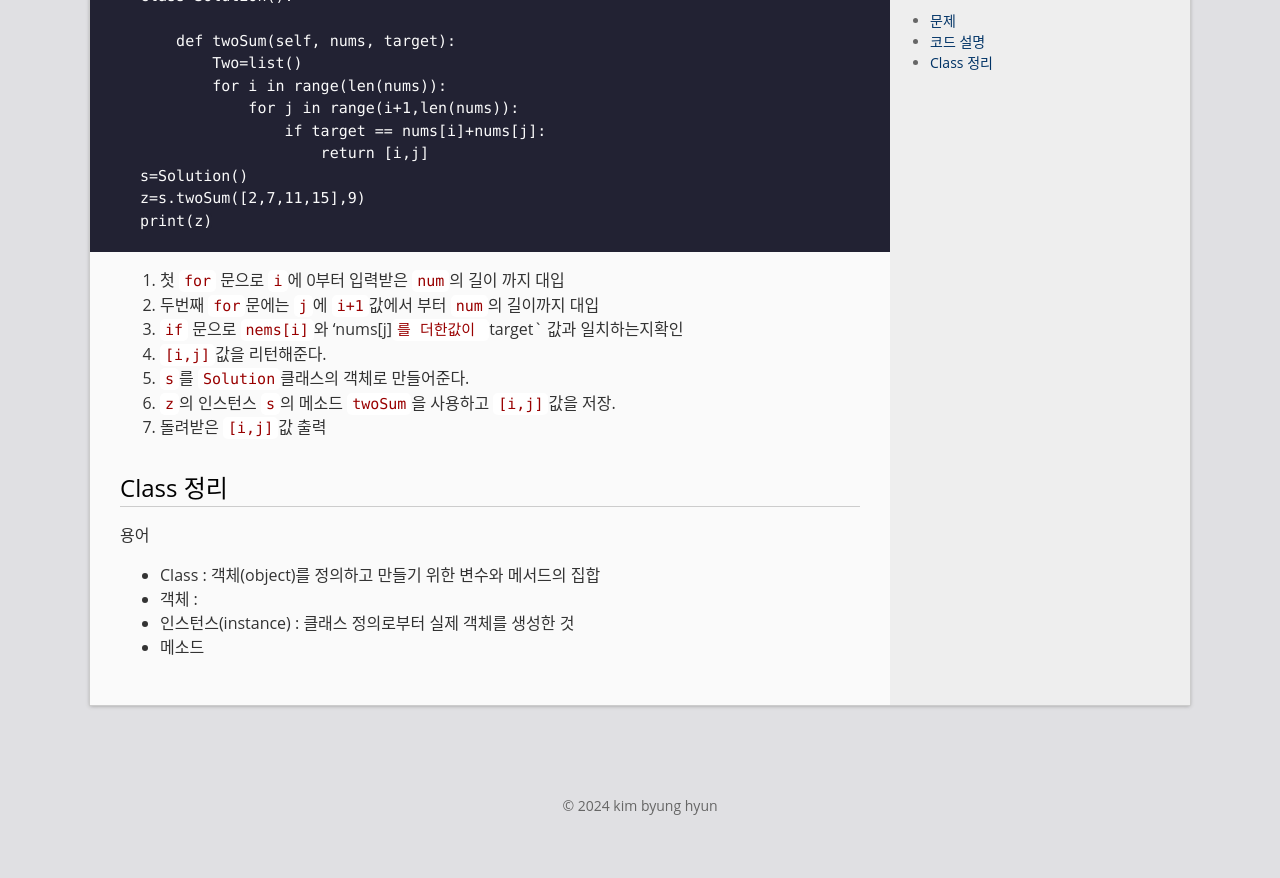
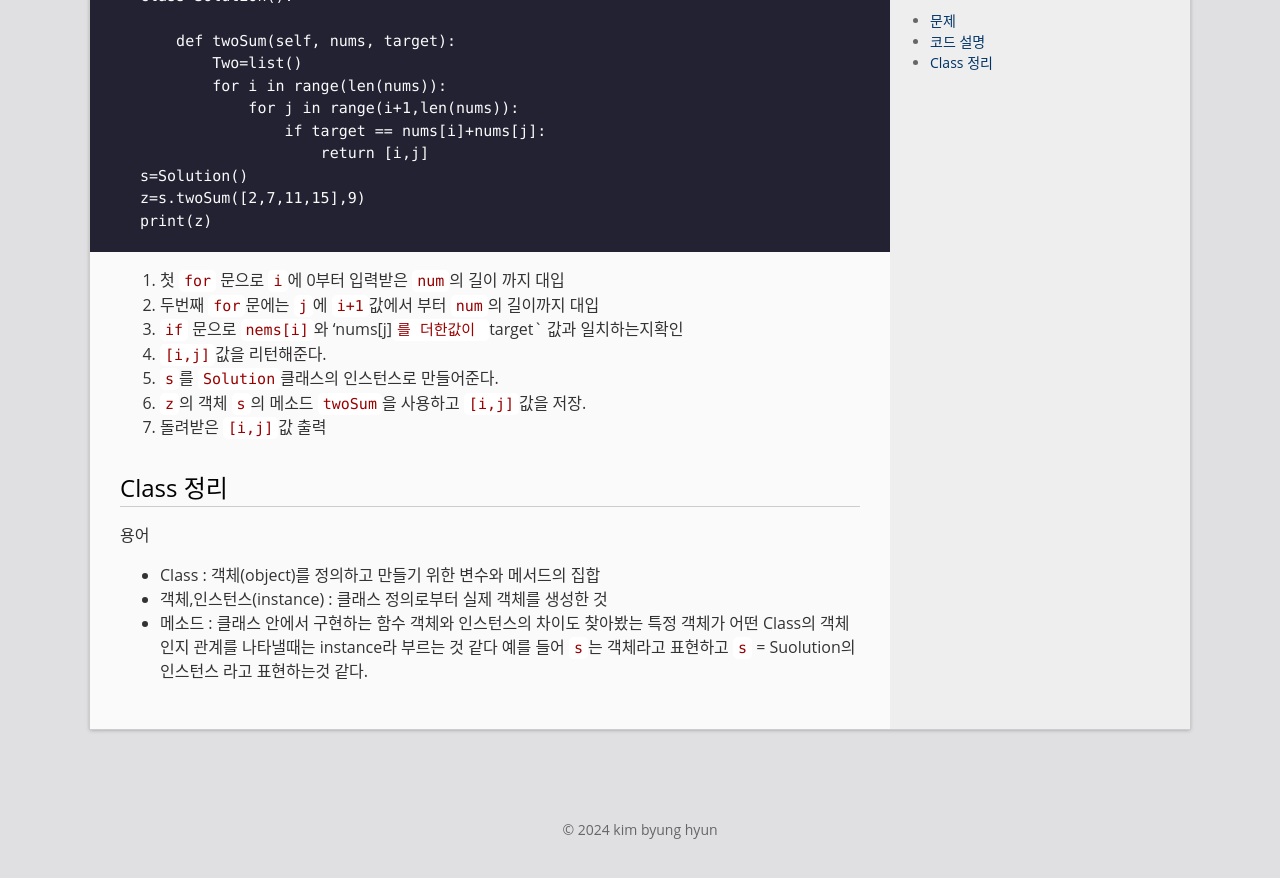
Before and after one commit to bh6366632/bh6366632.github.com, a Jekyll site: the page built from _posts/2024-04-09-twosum.md, in a window 1280 px wide and 900 px high, scrolled down 738 px. Shown: the top 878 px of the window. Built offline with Jekyll 4.4.1, drawn with Linux system fonts in a browser that asks for light colours.

Commit message:
Update 2024-04-09-twosum.md

```diff
--- a/_posts/2024-04-09-twosum.md
+++ b/_posts/2024-04-09-twosum.md
@@ -41,13 +41,15 @@ print(z)
 2. 두번째 `for`문에는 `j`에 `i+1`값에서 부터 `num`의 길이까지 대입
 3. `if` 문으로 `nems[i]`와 'nums[j]`를 더한값이 `target` 값과 일치하는지확인
 4.  `[i,j]`값을 리턴해준다.
-5.  `s`를 `Solution`클래스의 객체로 만들어준다.
-6.  `z`의 인스턴스 `s`의 메소드 `twoSum`을 사용하고 `[i,j]`값을 저장.
+5.  `s`를 `Solution`클래스의 인스턴스로 만들어준다.
+6.  `z`의 객체 `s`의 메소드 `twoSum`을 사용하고 `[i,j]`값을 저장.
 7.  돌려받은 `[i,j]`값 출력
 
 # Class 정리
 용어
-- Class :  객체(object)를 정의하고 만들기 위한 변수와 메서드의 집합
-- 객체 :
-- 인스턴스(instance) : 클래스 정의로부터 실제 객체를 생성한 것
-- 메소드
+- Class : 객체(object)를 정의하고 만들기 위한 변수와 메서드의 집합
+- 객체,인스턴스(instance) : 클래스 정의로부터 실제 객체를 생성한 것
+- 메소드 : 클래스 안에서 구현하는 함수
+객체와 인스턴스의 차이도 찾아봤는
+특정 객체가 어떤 Class의 객체인지 관계를 나타낼때는 instance라 부르는 것 같다
+예를 들어 `s`는 객체라고 표현하고 `s` = Suolution의 인스턴스 라고 표현하는것 같다.
```
